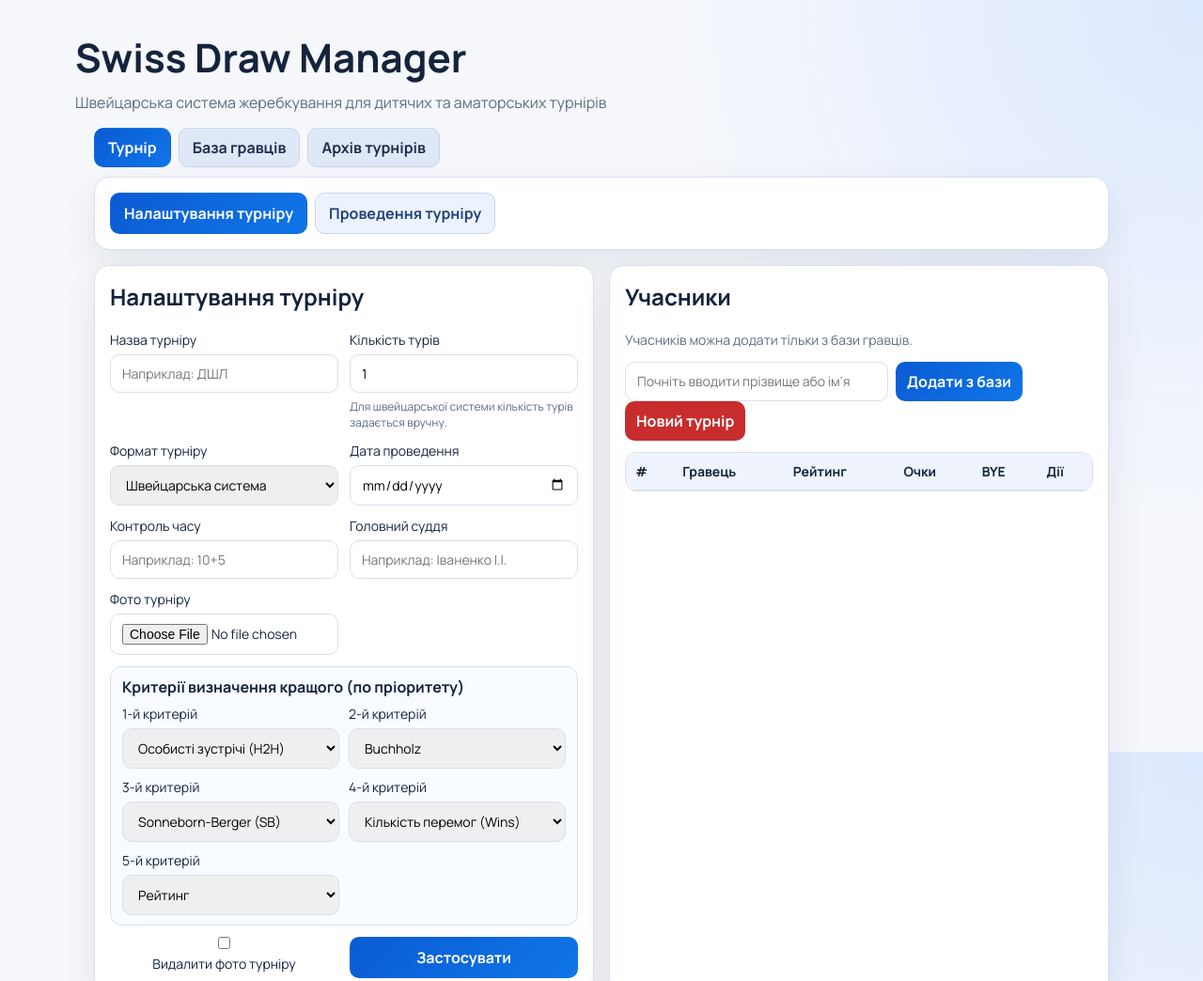
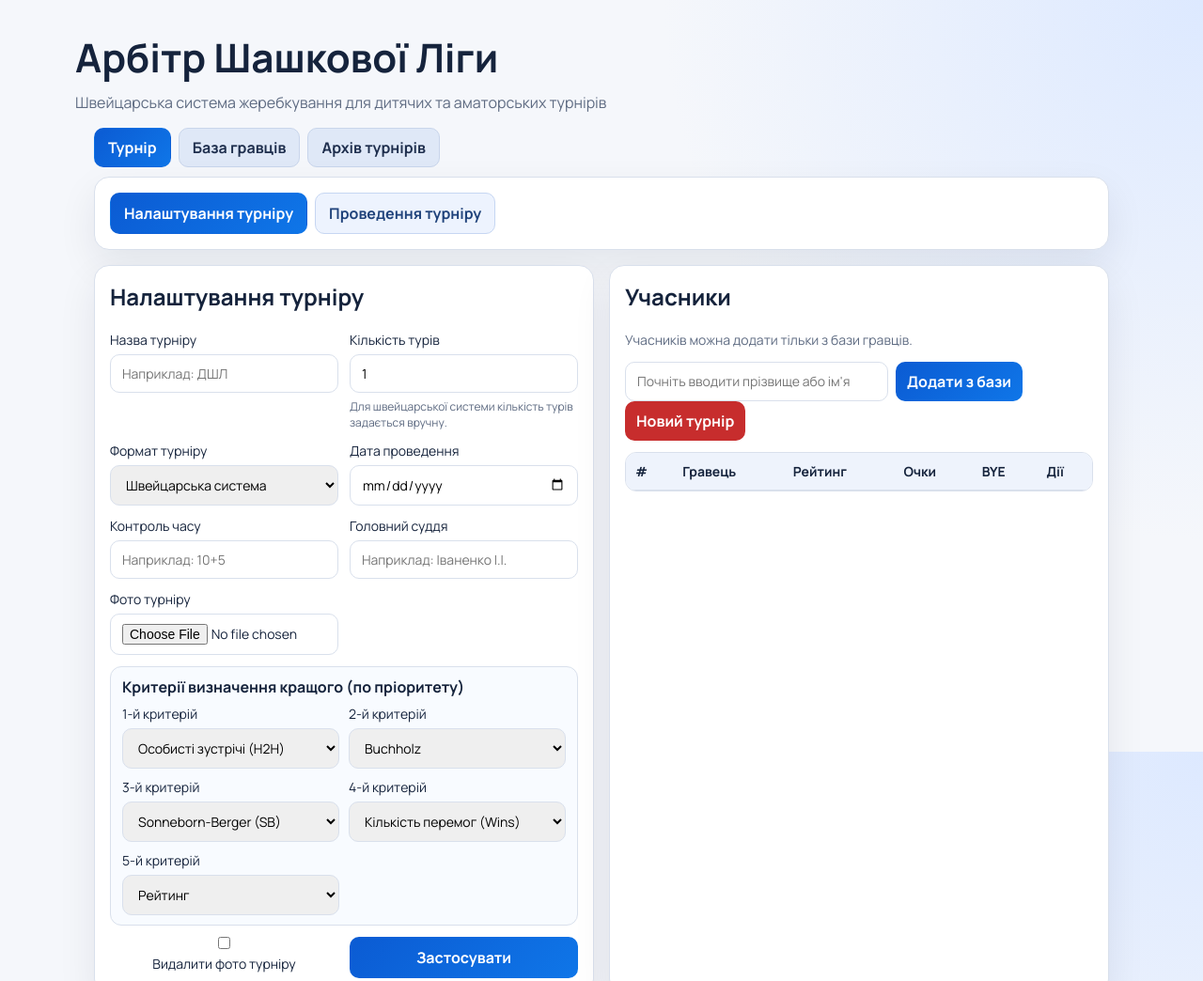
Before and after one commit to Lysen01/swiss-draw-manager, a plain HTML site: page index.html in a window 1280 px wide. Shown: the top 1044 px of the page at 94% size. Drawn offline with Linux system fonts and the light colour scheme.

Commit message:
brand: rename product to Арбітр Шашкової Ліги

```diff
--- a/index.html
+++ b/index.html
@@ -3,7 +3,7 @@
   <head>
     <meta charset="UTF-8" />
     <meta name="viewport" content="width=device-width, initial-scale=1.0" />
-    <title>Swiss Draw Manager</title>
+    <title>Арбітр Шашкової Ліги</title>
     <link rel="preconnect" href="https://fonts.googleapis.com" />
     <link rel="preconnect" href="https://fonts.gstatic.com" crossorigin />
     <link href="https://fonts.googleapis.com/css2?family=Manrope:wght@400;600;700;800&display=swap" rel="stylesheet" />
@@ -12,7 +12,7 @@
   <body>
     <header class="hero">
       <div class="hero__inner">
-        <h1>Swiss Draw Manager</h1>
+        <h1>Арбітр Шашкової Ліги</h1>
         <p>Швейцарська система жеребкування для дитячих та аматорських турнірів</p>
       </div>
     </header>
```
Also changed, not shown: live.html (+2 -2 lines).
